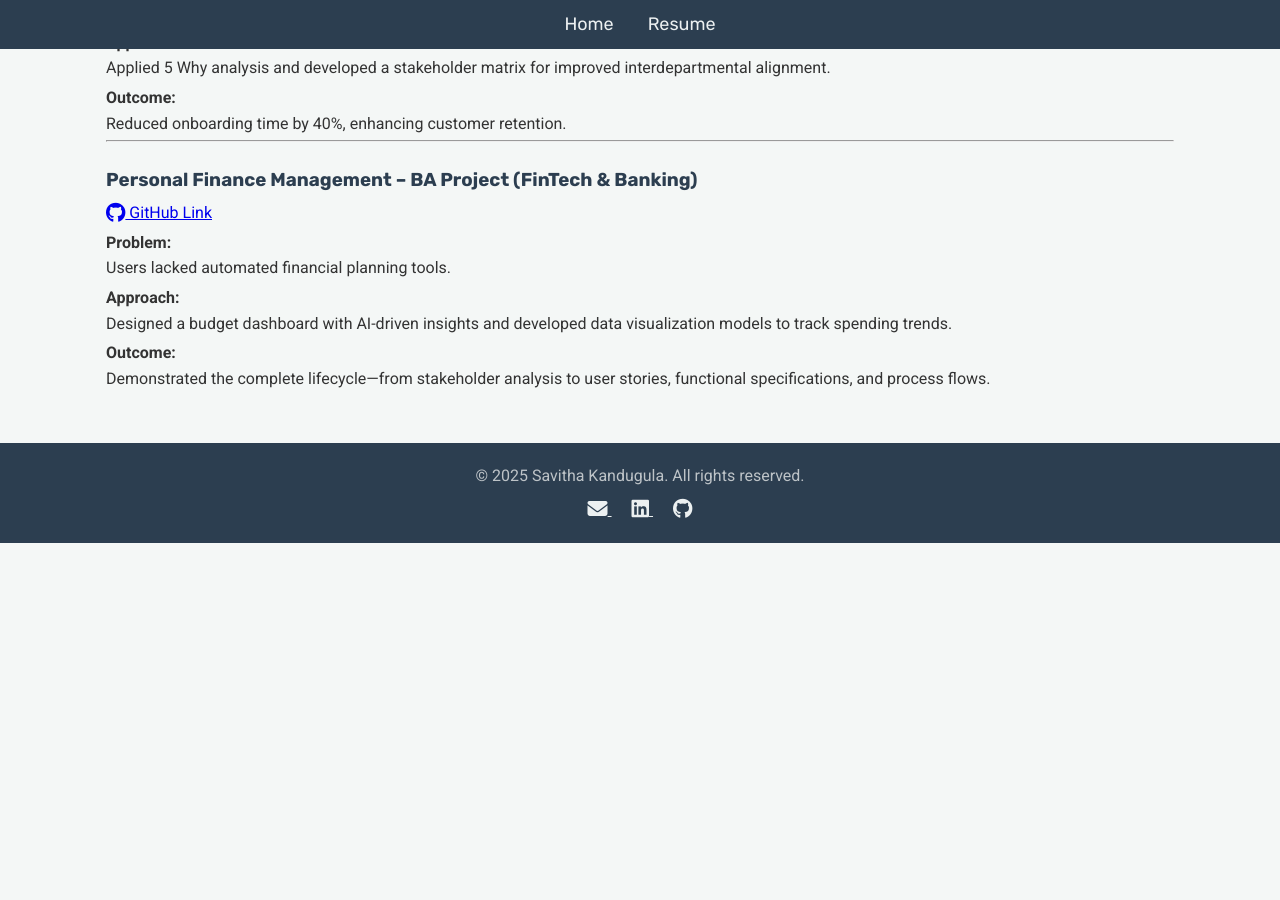
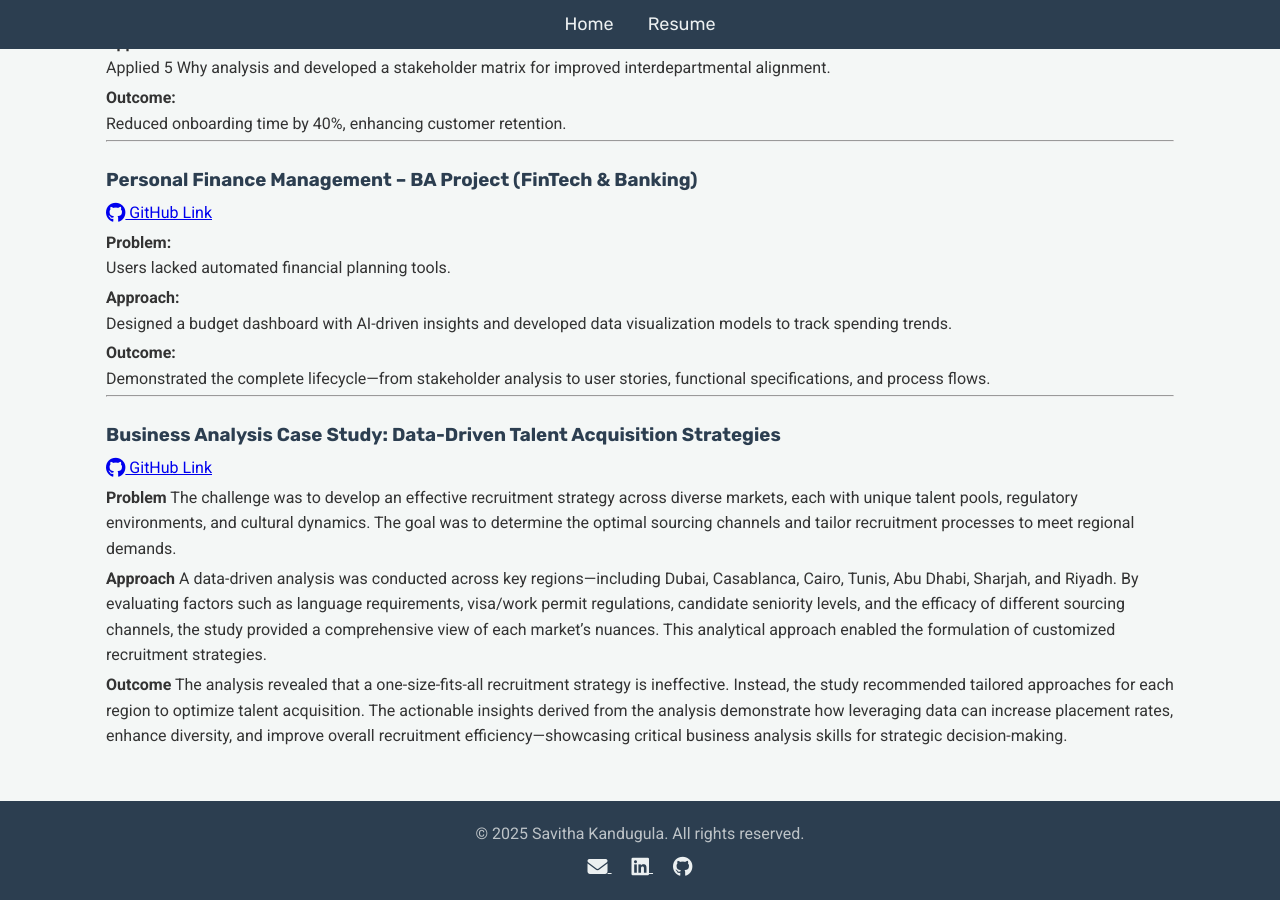
Before and after one commit to savithakandugula/savithakandugula.github.io, a Jekyll site: the page built from index.md, in a window 1280 px wide and 900 px high, scrolled down 1619 px. Built offline with Jekyll 4.4.1, drawn with Linux system fonts in a browser that asks for light colours; before the commit the page ends 2162 px from its top, so only the background shows below that.

Commit message:
add new case study

```diff
--- a/index.md
+++ b/index.md
@@ -100,3 +100,18 @@ Designed a budget dashboard with AI-driven insights and developed data visualiza
 
 **Outcome:**
 Demonstrated the complete lifecycle—from stakeholder analysis to user stories, functional specifications, and process flows.
+
+---
+
+### Business Analysis Case Study: Data-Driven Talent Acquisition Strategies
+
+[<i class="fab fa-github fa-lg"></i> GitHub Link](https://github.com/savithakandugula/ba-case-study-data-driven-talent-acquisition-strategies)
+
+**Problem**
+The challenge was to develop an effective recruitment strategy across diverse markets, each with unique talent pools, regulatory environments, and cultural dynamics. The goal was to determine the optimal sourcing channels and tailor recruitment processes to meet regional demands.
+
+**Approach**
+A data-driven analysis was conducted across key regions—including Dubai, Casablanca, Cairo, Tunis, Abu Dhabi, Sharjah, and Riyadh. By evaluating factors such as language requirements, visa/work permit regulations, candidate seniority levels, and the efficacy of different sourcing channels, the study provided a comprehensive view of each market’s nuances. This analytical approach enabled the formulation of customized recruitment strategies.
+
+**Outcome**
+The analysis revealed that a one-size-fits-all recruitment strategy is ineffective. Instead, the study recommended tailored approaches for each region to optimize talent acquisition. The actionable insights derived from the analysis demonstrate how leveraging data can increase placement rates, enhance diversity, and improve overall recruitment efficiency—showcasing critical business analysis skills for strategic decision-making.
```
